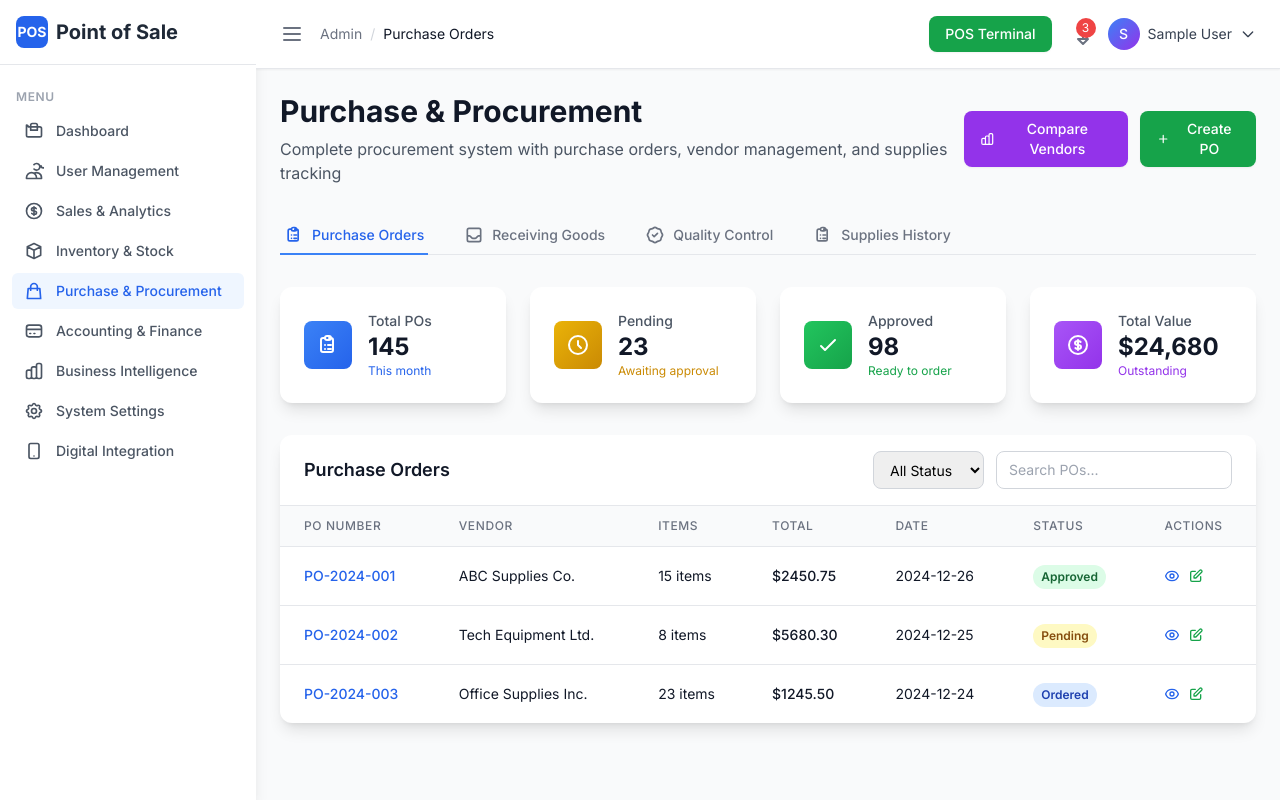
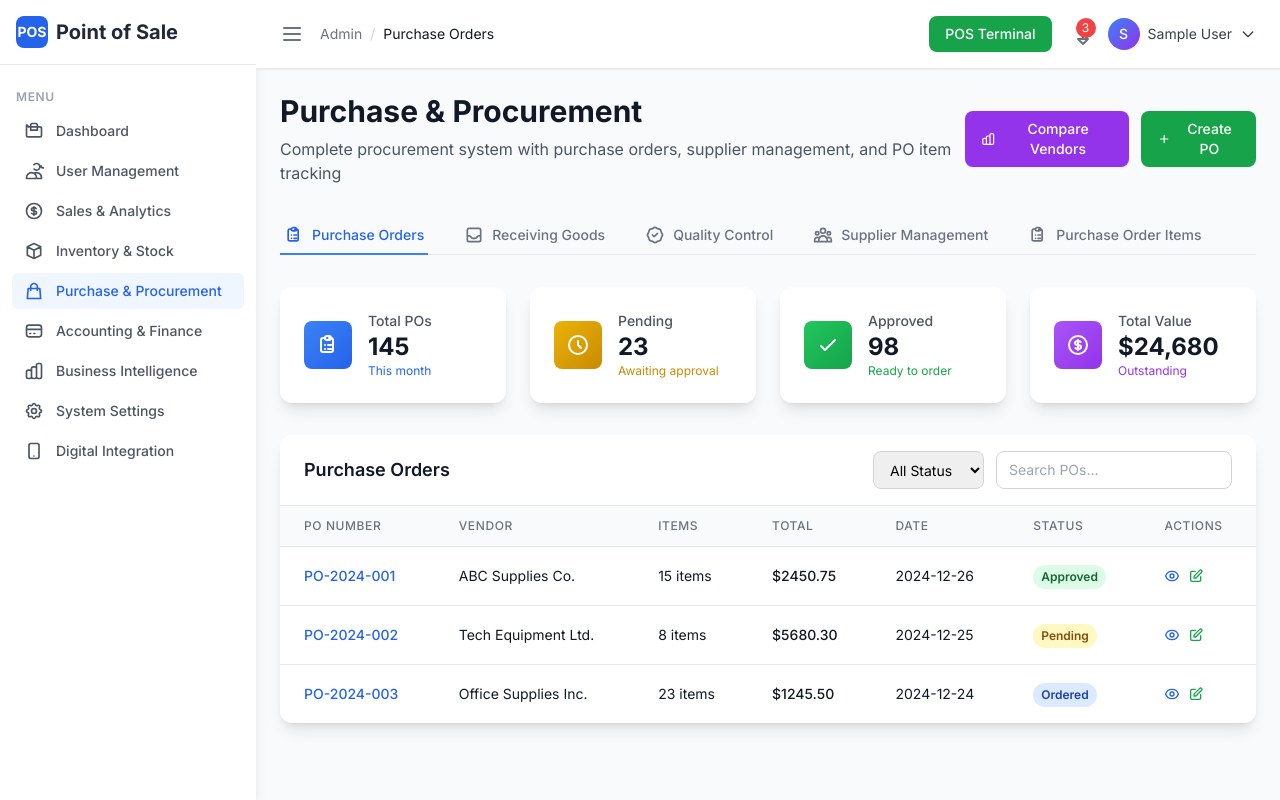
Before and after one commit to jomskiee/POS, a Laravel app: page /admin/purchase-orders in a window 1280 px wide. Run offline with Laravel 8, Linux system fonts and the light colour scheme; the visitor is signed in with stand-in values (Sample User, id 1); some libraries are stand-ins or nearby versions.

Commit message:
refactor: Restructure Inventory & Purchase sections to eliminate redundancy
🔧 INVENTORY & STOCK MANAGEMENT STREAMLINED:
✅ Removed duplicate 'Supplies List' tab (redundant with Purchase Orders)
✅ Removed 'Supplier List' tab (moved to Purchase & Procurement)
✅ Now focused on core inventory: Products, Categories, Stock Alerts, Movement Tracking, Valuation

📦 UPDATED INVENTORY & STOCK TABS:
1. Product List - Complete product inventory management
2. Categories - Product category organization
3. Stock Alerts - Critical/low stock monitoring
4. Movement Tracking - Stock in/out tracking
5. Inventory Valuation - Stock value reports

🛒 PURCHASE & PROCUREMENT ENHANCED:
✅ Added 'Supplier Management' tab (moved from Inventory)
✅ Renamed 'Supplies History' to 'Purchase Order Items' for clarity
✅ Updated all Supply IDs to PO Item IDs (#PO-001, #PO-002, etc.)
✅ Updated headers and descriptions for better clarity

🛒 UPDATED PURCHASE & PROCUREMENT TABS:
1. Purchase Orders - PO creation, tracking, vendor comparison
2. Receiving Goods - Goods receipt workflow
3. Quality Control - Quality checklists and approval
4. Supplier Management - Supplier CRUD operations (moved from Inventory)
5. Purchase Order Items - Historical PO items and deliveries (renamed from Supplies History)

🎯 LOGICAL IMPROVEMENTS:
✅ Eliminated redundancy between Inventory and Purchase sections
✅ Suppliers now logically grouped with Purchase & Procurement
✅ Purchase Order Items clearly differentiated from general supplies
✅ Better separation of concerns between inventory and procurement
✅ Maintains all existing functionality while improving organization

📋 STRUCTURE NOW REFLECTS:
- Inventory & Stock = Product-focused (what we have)
- Purchase & Procurement = Vendor-focused (what we buy and from whom)

🚀 This creates a cleaner, more logical POS system structure!

```diff
--- a/resources/views/admin/purchase-orders/index.blade.php
+++ b/resources/views/admin/purchase-orders/index.blade.php
@@ -24,7 +24,7 @@
                     <div class="flex items-center justify-between">
                         <div>
                             <h1 class="text-3xl font-bold text-gray-900">Purchase & Procurement</h1>
-                            <p class="text-gray-600 mt-2">Complete procurement system with purchase orders, vendor management, and supplies tracking</p>
+                            <p class="text-gray-600 mt-2">Complete procurement system with purchase orders, supplier management, and PO item tracking</p>
                         </div>
                         <div class="flex items-center space-x-3">
                             <button @click="openVendorComparisonModal()" class="bg-purple-600 hover:bg-purple-700 text-white px-4 py-2 rounded-lg text-sm font-medium transition-colors shadow-sm flex items-center space-x-2">
@@ -77,14 +77,24 @@
                                     <span>Quality Control</span>
                                 </div>
                             </button>
-                            <button @click="activeTab = 'supplies-history'"
-                                    :class="activeTab === 'supplies-history' ? 'border-blue-500 text-blue-600' : 'border-transparent text-gray-500 hover:text-gray-700 hover:border-gray-300'"
+                            <button @click="activeTab = 'suppliers'"
+                                    :class="activeTab === 'suppliers' ? 'border-blue-500 text-blue-600' : 'border-transparent text-gray-500 hover:text-gray-700 hover:border-gray-300'"
+                                    class="whitespace-nowrap py-2 px-1 border-b-2 font-medium text-sm transition-colors">
+                                <div class="flex items-center space-x-2">
+                                    <svg class="w-5 h-5" fill="none" stroke="currentColor" viewBox="0 0 24 24">
+                                        <path stroke-linecap="round" stroke-linejoin="round" stroke-width="2" d="M17 20h5v-2a3 3 0 00-5.356-1.857M17 20H7m10 0v-2c0-.656-.126-1.283-.356-1.857M7 20H2v-2a3 3 0 015.356-1.857M7 20v-2c0-.656.126-1.283.356-1.857m0 0a5.002 5.002 0 019.288 0M15 7a3 3 0 11-6 0 3 3 0 016 0zm6 3a2 2 0 11-4 0 2 2 0 014 0zM7 10a2 2 0 11-4 0 2 2 0 014 0z"></path>
+                                    </svg>
+                                    <span>Supplier Management</span>
+                                </div>
+                            </button>
+                            <button @click="activeTab = 'po-items'"
+                                    :class="activeTab === 'po-items' ? 'border-blue-500 text-blue-600' : 'border-transparent text-gray-500 hover:text-gray-700 hover:border-gray-300'"
                                     class="whitespace-nowrap py-2 px-1 border-b-2 font-medium text-sm transition-colors">
                                 <div class="flex items-center space-x-2">
                                     <svg class="w-5 h-5" fill="none" stroke="currentColor" viewBox="0 0 24 24">
                                         <path stroke-linecap="round" stroke-linejoin="round" stroke-width="2" d="M9 5H7a2 2 0 00-2 2v10a2 2 0 002 2h8a2 2 0 002-2V7a2 2 0 00-2-2h-2M9 5a2 2 0 002 2h2a2 2 0 002-2M9 5a2 2 0 012-2h2a2 2 0 012 2m-3 7h3m-3 4h3m-6-4h.01M9 16h.01"></path>
                                     </svg>
-                                    <span>Supplies History</span>
+                                    <span>Purchase Order Items</span>
                                 </div>
                             </button>
                         </nav>
@@ -429,8 +439,13 @@
                     </div>
                 </div>
 
-                <!-- Supplies History Tab -->
-                <div x-show="activeTab === 'supplies-history'" x-transition:enter="transition ease-out duration-200" x-transition:enter-start="opacity-0 transform translate-x-4" x-transition:enter-end="opacity-100 transform translate-x-0">
+                <!-- Supplier Management Tab -->
+                <div x-show="activeTab === 'suppliers'" x-transition:enter="transition ease-out duration-200" x-transition:enter-start="opacity-0 transform translate-x-4" x-transition:enter-end="opacity-100 transform translate-x-0">
+                    @include('admin.products.suppliers')
+                </div>
+
+                <!-- Purchase Order Items Tab -->
+                <div x-show="activeTab === 'po-items'" x-transition:enter="transition ease-out duration-200" x-transition:enter-start="opacity-0 transform translate-x-4" x-transition:enter-end="opacity-100 transform translate-x-0">
                     @include('admin.reports.supplies-list')
                 </div>
             </div>
--- a/resources/views/admin/reports/supplies-list.blade.php
+++ b/resources/views/admin/reports/supplies-list.blade.php
@@ -1,11 +1,11 @@
-<!-- Supplies List History Tab Content -->
+<!-- Purchase Order Items Tab Content -->
 <div class="space-y-6">
     <!-- Page Header -->
     <div class="mb-8">
         <div class="flex items-center justify-between">
             <div>
-                <h2 class="text-xl font-semibold text-gray-900">Supplies List History</h2>
-                <p class="text-gray-600 mt-2">Complete history of all supply orders and deliveries</p>
+                <h2 class="text-xl font-semibold text-gray-900">Purchase Order Items</h2>
+                <p class="text-gray-600 mt-2">Complete history of all purchase order items and deliveries</p>
             </div>
         </div>
     </div>
@@ -16,7 +16,7 @@
                         <table class="w-full">
                             <thead class="bg-gray-50">
                                 <tr>
-                                    <th class="px-6 py-3 text-left text-xs font-medium text-gray-500 uppercase tracking-wider">Supply ID</th>
+                                    <th class="px-6 py-3 text-left text-xs font-medium text-gray-500 uppercase tracking-wider">PO Item ID</th>
                                     <th class="px-6 py-3 text-left text-xs font-medium text-gray-500 uppercase tracking-wider">Product</th>
                                     <th class="px-6 py-3 text-left text-xs font-medium text-gray-500 uppercase tracking-wider">Supplier</th>
                                     <th class="px-6 py-3 text-left text-xs font-medium text-gray-500 uppercase tracking-wider">Quantity</th>
@@ -27,7 +27,7 @@
                             </thead>
                             <tbody class="divide-y divide-gray-200">
                                 <tr class="hover:bg-gray-50">
-                                    <td class="px-6 py-4 whitespace-nowrap text-sm font-medium text-gray-900">#SUP-001</td>
+                                    <td class="px-6 py-4 whitespace-nowrap text-sm font-medium text-gray-900">#PO-001</td>
                                     <td class="px-6 py-4 whitespace-nowrap">
                                         <div class="text-sm font-medium text-gray-900">Coffee Beans</div>
                                         <div class="text-xs text-gray-500">Premium Arabica</div>
@@ -41,7 +41,7 @@
                                     </td>
                                 </tr>
                                 <tr class="hover:bg-gray-50">
-                                    <td class="px-6 py-4 whitespace-nowrap text-sm font-medium text-gray-900">#SUP-002</td>
+                                    <td class="px-6 py-4 whitespace-nowrap text-sm font-medium text-gray-900">#PO-002</td>
                                     <td class="px-6 py-4 whitespace-nowrap">
                                         <div class="text-sm font-medium text-gray-900">Pastries</div>
                                         <div class="text-xs text-gray-500">Assorted varieties</div>
@@ -55,7 +55,7 @@
                                     </td>
                                 </tr>
                                 <tr class="hover:bg-gray-50">
-                                    <td class="px-6 py-4 whitespace-nowrap text-sm font-medium text-gray-900">#SUP-003</td>
+                                    <td class="px-6 py-4 whitespace-nowrap text-sm font-medium text-gray-900">#PO-003</td>
                                     <td class="px-6 py-4 whitespace-nowrap">
                                         <div class="text-sm font-medium text-gray-900">Milk</div>
                                         <div class="text-xs text-gray-500">Fresh dairy</div>
@@ -69,7 +69,7 @@
                                     </td>
                                 </tr>
                                 <tr class="hover:bg-gray-50">
-                                    <td class="px-6 py-4 whitespace-nowrap text-sm font-medium text-gray-900">#SUP-004</td>
+                                    <td class="px-6 py-4 whitespace-nowrap text-sm font-medium text-gray-900">#PO-004</td>
                                     <td class="px-6 py-4 whitespace-nowrap">
                                         <div class="text-sm font-medium text-gray-900">Sugar</div>
                                         <div class="text-xs text-gray-500">White granulated</div>
@@ -83,7 +83,7 @@
                                     </td>
                                 </tr>
                                 <tr class="hover:bg-gray-50">
-                                    <td class="px-6 py-4 whitespace-nowrap text-sm font-medium text-gray-900">#SUP-005</td>
+                                    <td class="px-6 py-4 whitespace-nowrap text-sm font-medium text-gray-900">#PO-005</td>
                                     <td class="px-6 py-4 whitespace-nowrap">
                                         <div class="text-sm font-medium text-gray-900">Paper Cups</div>
                                         <div class="text-xs text-gray-500">16oz disposable</div>
@@ -97,7 +97,7 @@
                                     </td>
                                 </tr>
                                 <tr class="hover:bg-gray-50">
-                                    <td class="px-6 py-4 whitespace-nowrap text-sm font-medium text-gray-900">#SUP-006</td>
+                                    <td class="px-6 py-4 whitespace-nowrap text-sm font-medium text-gray-900">#PO-006</td>
                                     <td class="px-6 py-4 whitespace-nowrap">
                                         <div class="text-sm font-medium text-gray-900">Tea Bags</div>
                                         <div class="text-xs text-gray-500">Earl Grey blend</div>
```
Also changed, not shown: resources/views/admin/inventory/index.blade.php (+1 -28 lines).
